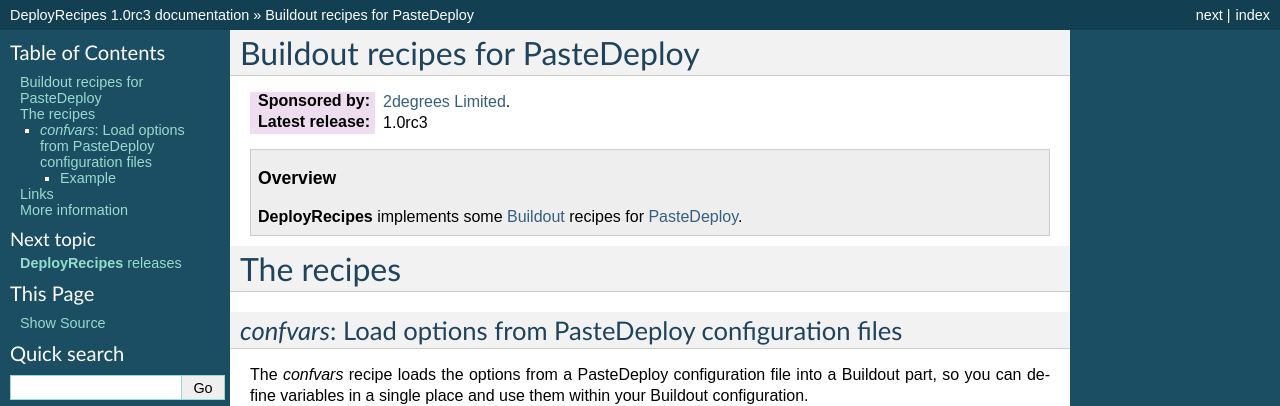
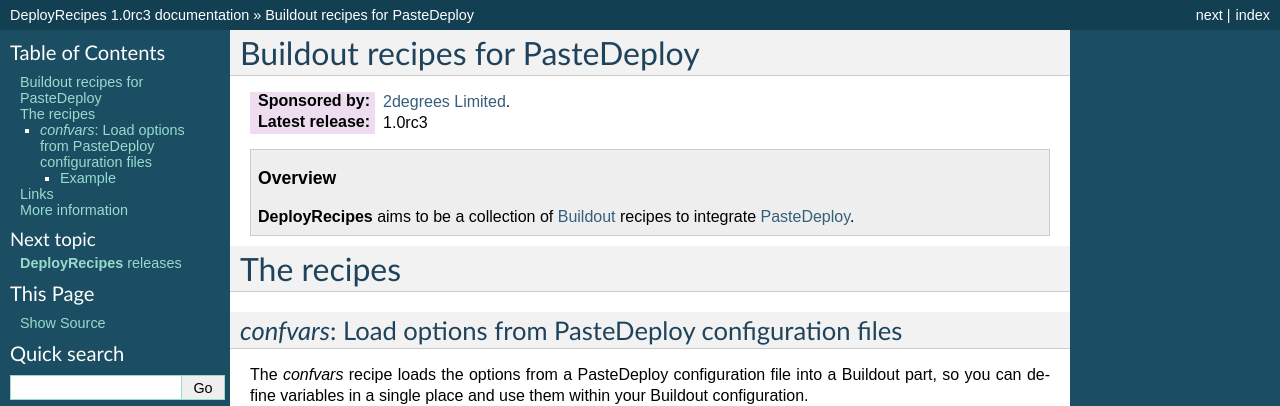
Before and after one commit to 2degrees/deployrecipes, a Sphinx documentation site: the page built from docs/source/index.rst, in a window 1280 px wide. Shown: the top 406 px of the page. Built offline with Sphinx 7.4.7, drawn with Linux system fonts in a browser that asks for light colours.

Commit message:
Improved intro to the package

```diff
--- a/docs/source/index.rst
+++ b/docs/source/index.rst
@@ -6,8 +6,9 @@
 
 .. topic:: Overview
 
-    **DeployRecipes** implements some `Buildout <http://www.buildout.org/>`_
-    recipes for `PasteDeploy <http://pythonpaste.org/deploy/>`_.
+    **DeployRecipes** aims to be a collection of
+    `Buildout <http://www.buildout.org/>`_ recipes to integrate `PasteDeploy
+    <http://pythonpaste.org/deploy/>`_.
 
 The recipes
 ===========
```
